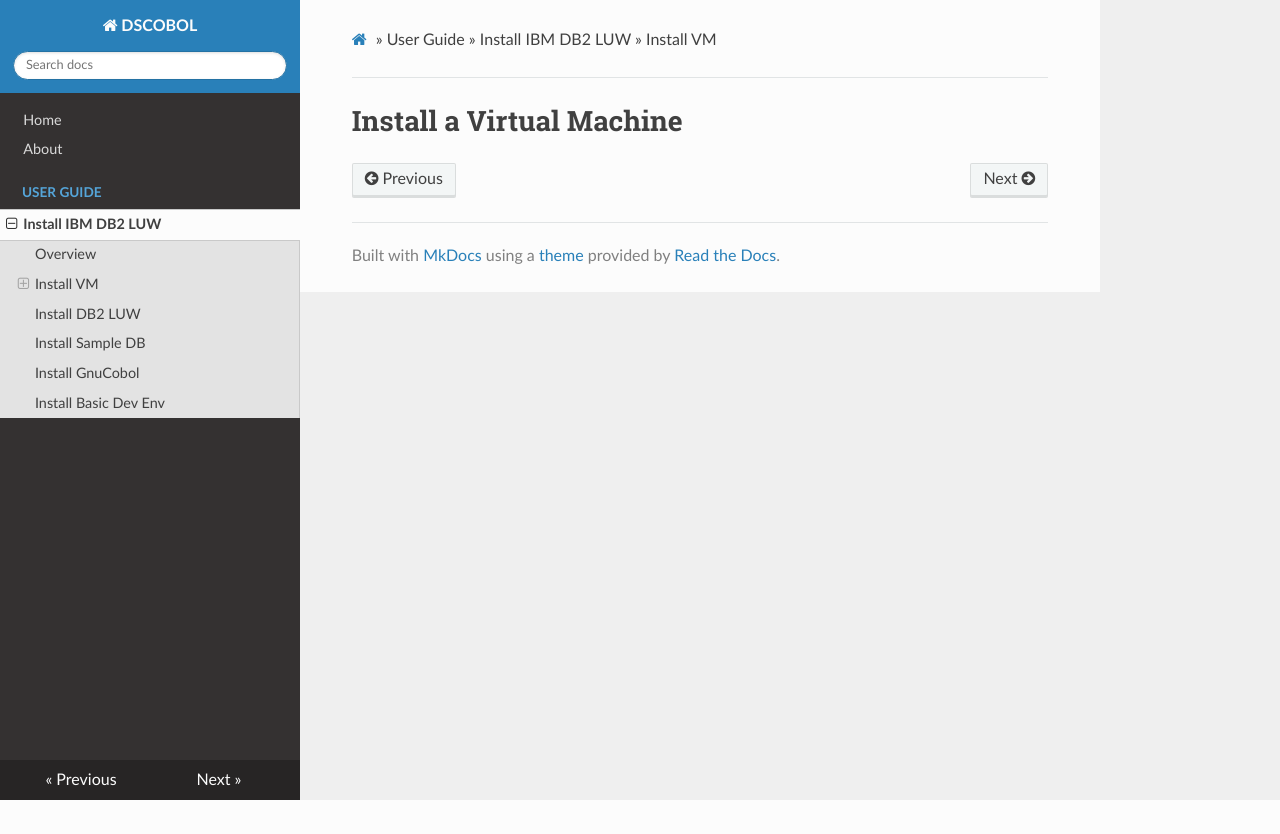
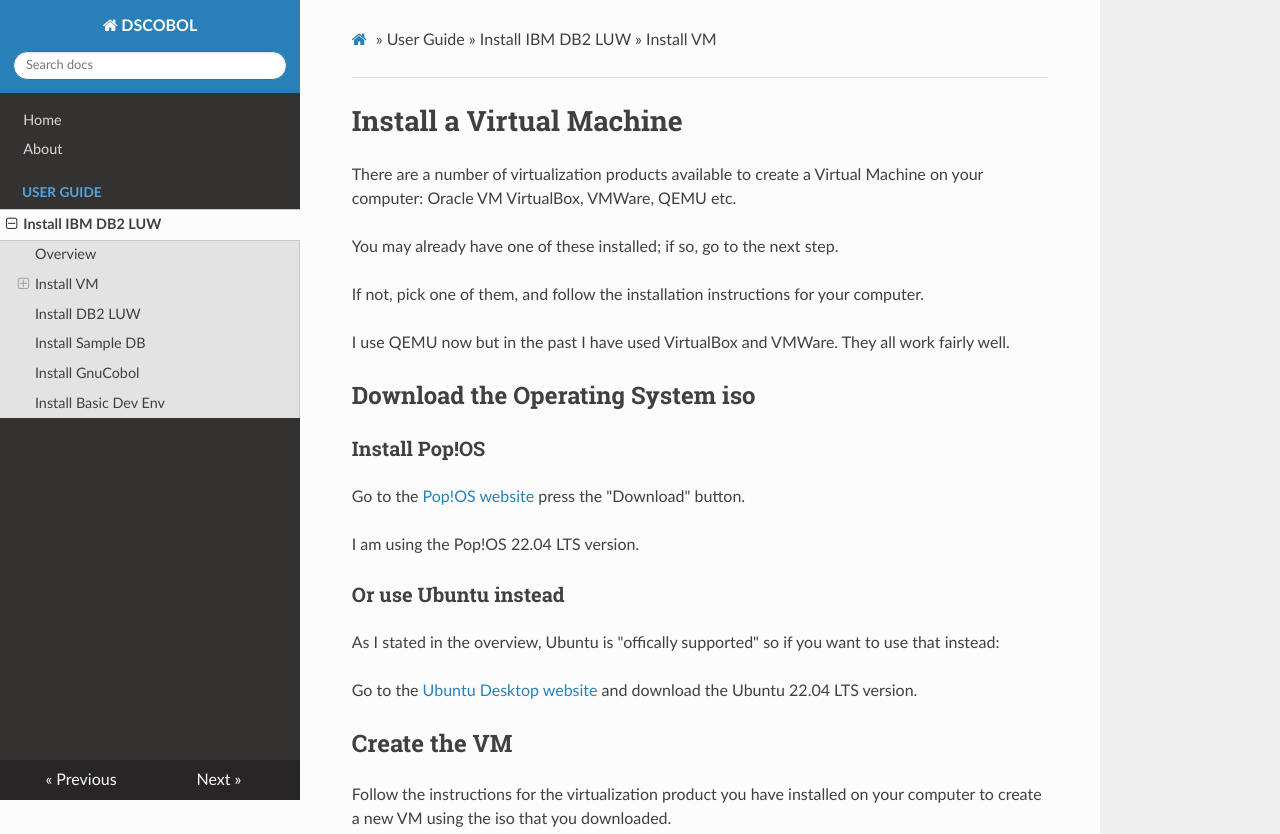
Before and after one commit to dscobol/dscobol.github.io, a plain HTML site: page user-guide/install-db2-luw/install-vm/index.html in a window 1280 px wide. Shown: the top 834 px of the page. Before the commit the page ends 800 px from the top, so only its background shows below. Drawn offline with nearby package versions, Linux system fonts and the light colour scheme.

Commit message:
Deployed a83838d with MkDocs version: 1.4.2

```diff
--- a/user-guide/install-db2-luw/install-vm/index.html
+++ b/user-guide/install-db2-luw/install-vm/index.html
@@ -56,6 +56,16 @@
                 </li>
                 <li class="toctree-l2 current"><a class="reference internal current" href="./">Install VM</a>
     <ul class="current">
+    <li class="toctree-l3"><a class="reference internal" href="#download-the-operating-system-iso">Download the Operating System iso</a>
+        <ul>
+    <li class="toctree-l4"><a class="reference internal" href="#install-popos">Install Pop!OS</a>
+    </li>
+    <li class="toctree-l4"><a class="reference internal" href="#or-use-ubuntu-instead">Or use Ubuntu instead</a>
+    </li>
+        </ul>
+    </li>
+    <li class="toctree-l3"><a class="reference internal" href="#create-the-vm">Create the VM</a>
+    </li>
     </ul>
                 </li>
                 <li class="toctree-l2"><a class="reference internal" href="../install-db2/">Install DB2 LUW</a>
@@ -95,6 +105,19 @@
             <div class="section" itemprop="articleBody">
 
                 <h1 id="install-a-virtual-machine">Install a Virtual Machine</h1>
+<p>There are a number of virtualization products available to create a Virtual Machine on your computer: Oracle VM VirtualBox, VMWare, QEMU etc.</p>
+<p>You may already have one of these installed; if so, go to the next step.</p>
+<p>If not, pick one of them, and follow the installation instructions for your computer.</p>
+<p>I use QEMU now but in the past I have used VirtualBox and VMWare. They all work fairly well.</p>
+<h2 id="download-the-operating-system-iso">Download the Operating System iso</h2>
+<h3 id="install-popos">Install Pop!OS</h3>
+<p>Go to the <a href="https://pop.system76.com">Pop!OS website</a> press the "Download" button.</p>
+<p>I am using the Pop!OS 22.04 LTS version.</p>
+<h3 id="or-use-ubuntu-instead">Or use Ubuntu instead</h3>
+<p>As I stated in the overview, Ubuntu is "offically supported" so if you want to use that instead:</p>
+<p>Go to the <a href="https://ubuntu.com/download/desktop">Ubuntu Desktop website</a> and download the Ubuntu 22.04 LTS version.</p>
+<h2 id="create-the-vm">Create the VM</h2>
+<p>Follow the instructions for the virtualization product you have installed on your computer to create a new VM using the iso that you downloaded.</p>
 
             </div>
           </div><footer>
```
Also changed, not shown: index.html (+1 -1 lines), search/search_index.json (+1 -1 lines), 1 other file.
